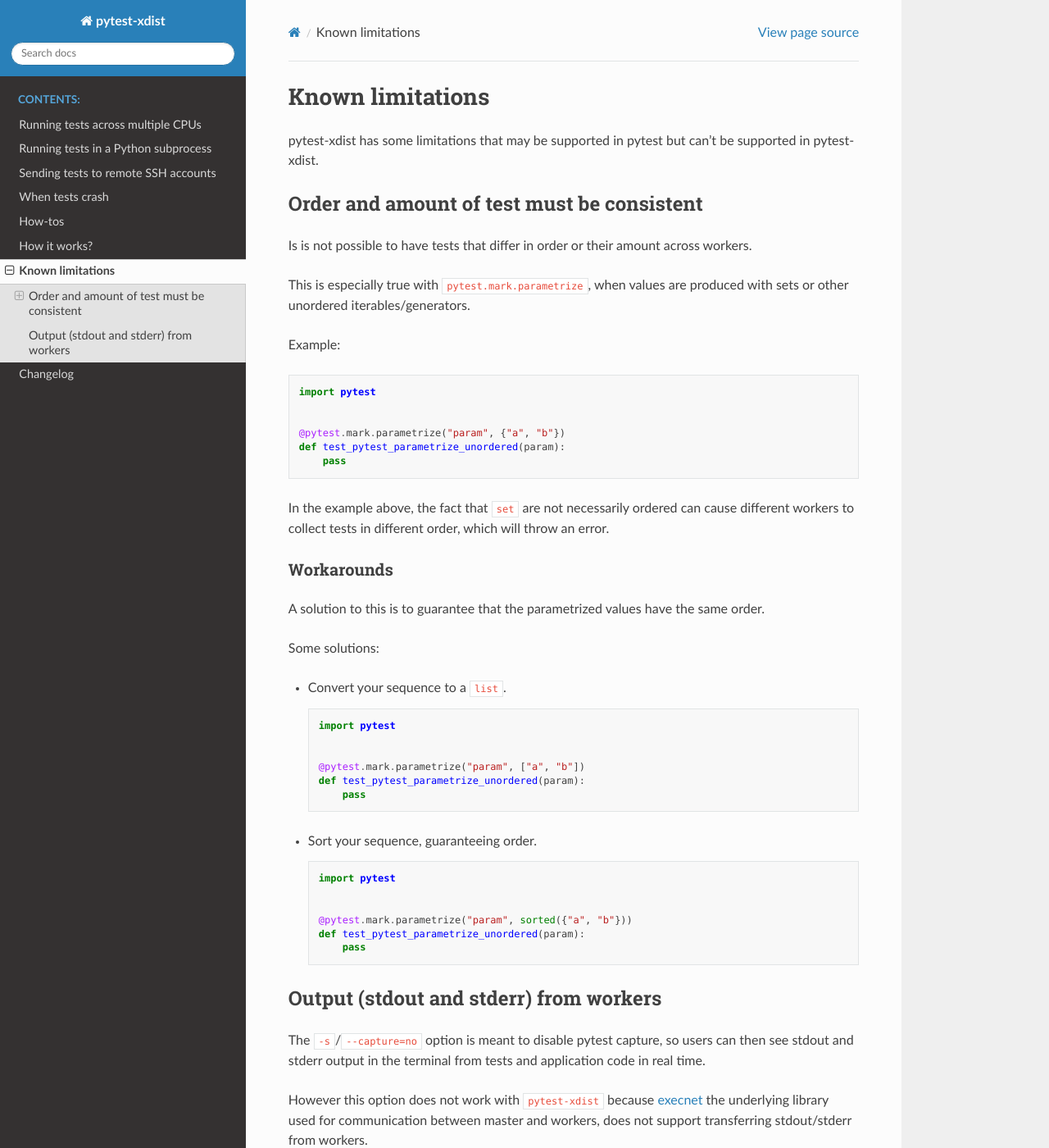
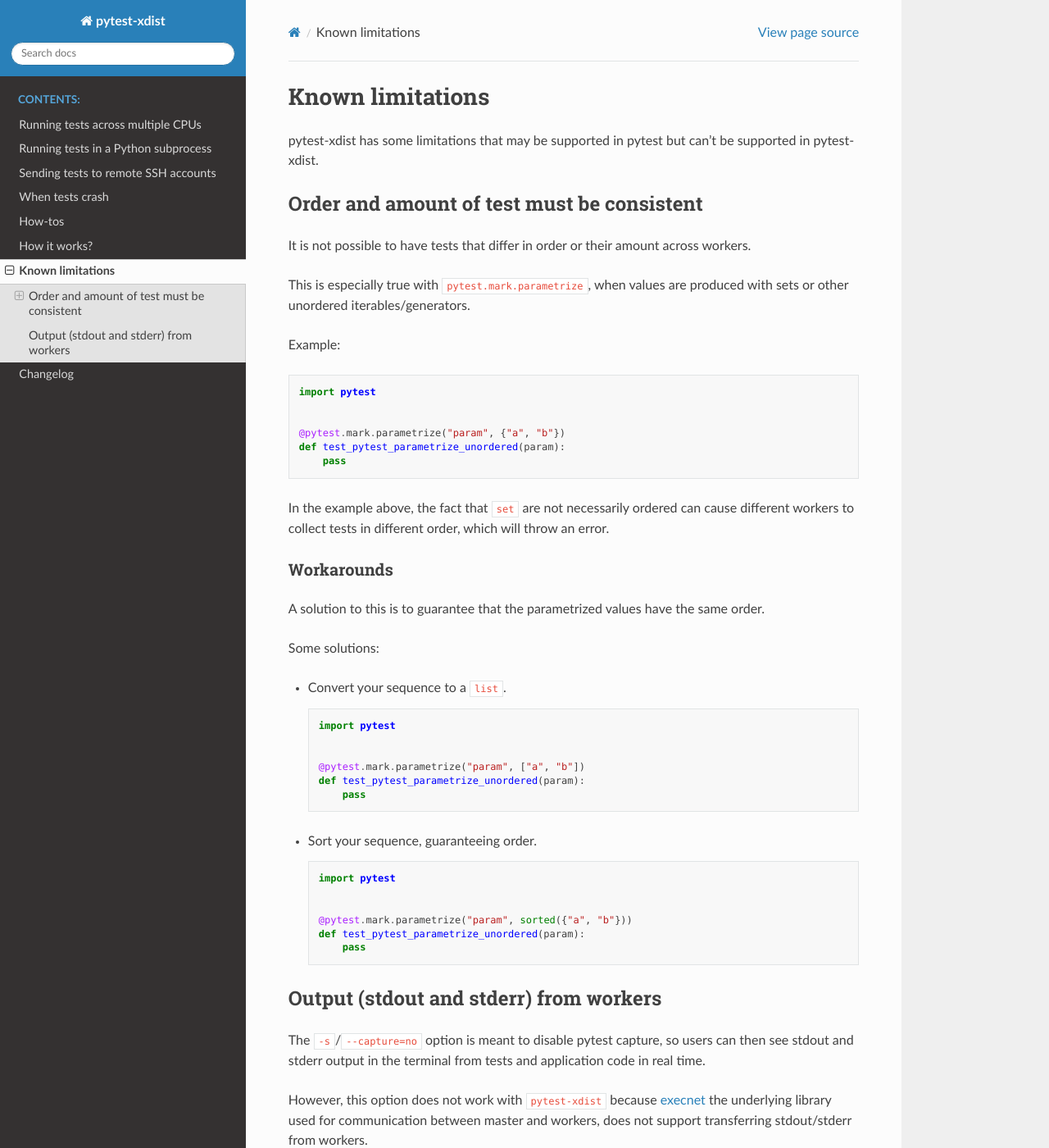
Before and after one commit to pytest-dev/pytest-xdist, a Sphinx documentation site: the page built from docs/known-limitations.rst, in a window 1280 px wide and 1400 px high. Shown: the whole window at 82% size. Built offline with Sphinx 7.4.7 and the Read the Docs theme 2.0.0, drawn with Linux system fonts in a browser that asks for light colours; some of the changed lines change nothing that is shown; some of the changed text lies outside the part shown.

Commit message:
Fix minor typos in the documentation (#866)
Some minor typo fixes.

```diff
--- a/docs/known-limitations.rst
+++ b/docs/known-limitations.rst
@@ -6,7 +6,7 @@
 Order and amount of test must be consistent
 -------------------------------------------
 
-Is is not possible to have tests that differ in order or their amount across workers.
+It is not possible to have tests that differ in order or their amount across workers.
 
 This is especially true with ``pytest.mark.parametrize``, when values are produced with sets or other unordered iterables/generators.
 
@@ -59,6 +59,6 @@
 
 The ``-s``/``--capture=no`` option is meant to disable pytest capture, so users can then see stdout and stderr output in the terminal from tests and application code in real time.
 
-However this option does not work with ``pytest-xdist`` because `execnet <https://github.com/pytest-dev/execnet>`__ the underlying library used for communication between master and workers, does not support transferring stdout/stderr from workers.
+However, this option does not work with ``pytest-xdist`` because `execnet <https://github.com/pytest-dev/execnet>`__ the underlying library used for communication between master and workers, does not support transferring stdout/stderr from workers.
 
-Currenlty there are no plans ot support this in ``pytest-xdist``.
+Currently, there are no plans to support this in ``pytest-xdist``.
```
